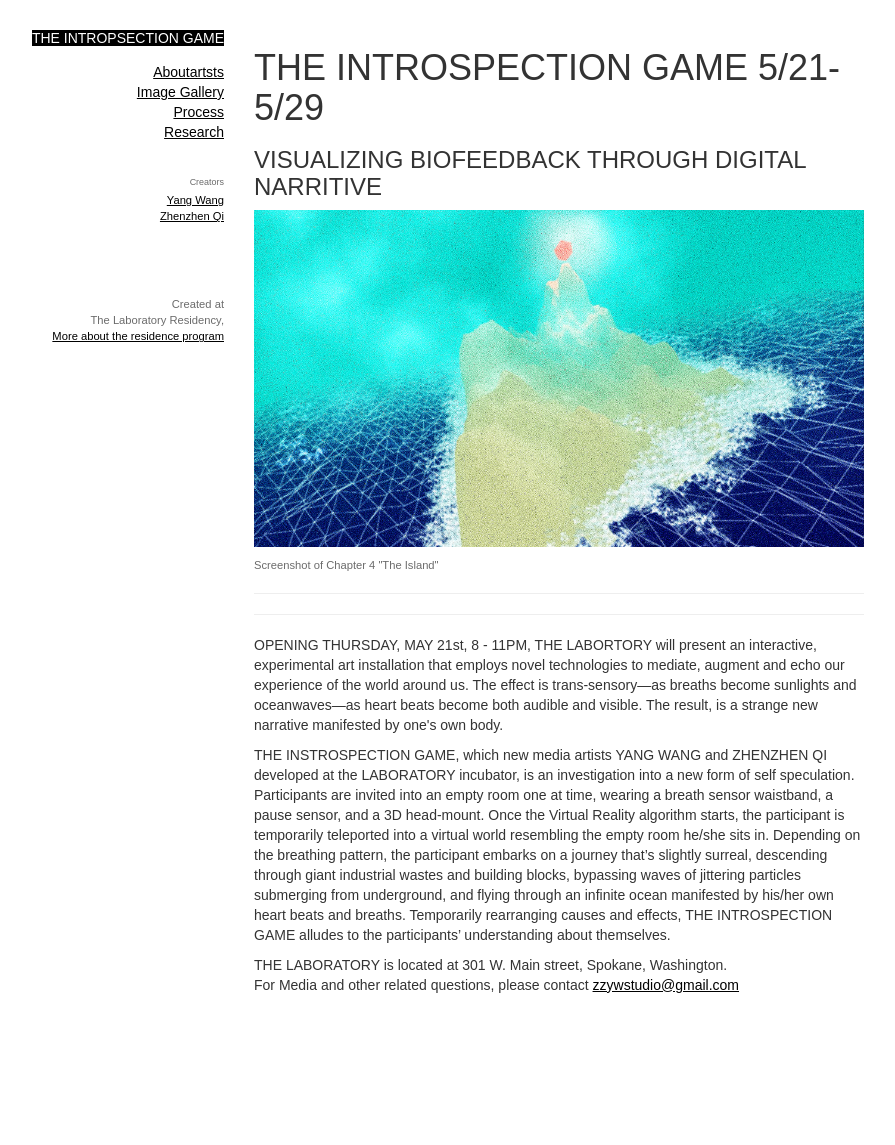
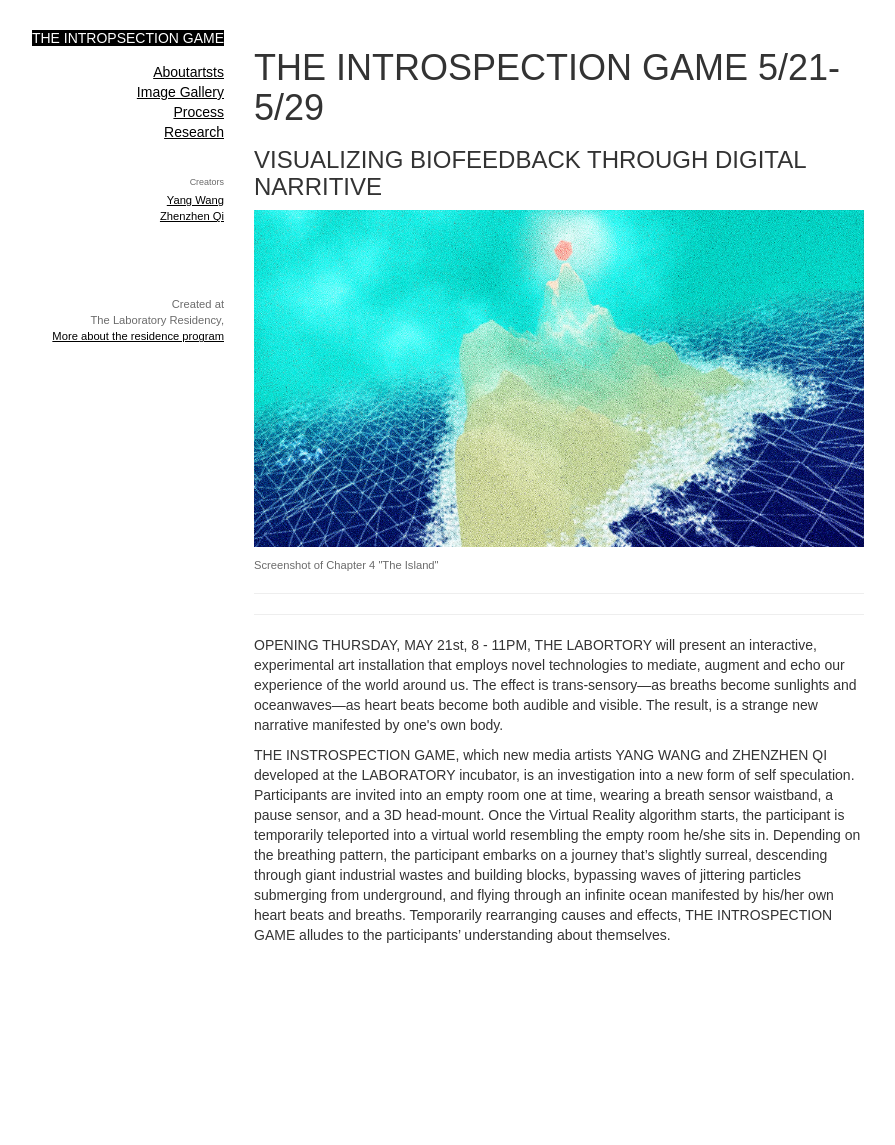
Before and after one commit to ZZYW/TheIntrospectionGame, a Jekyll site: the page built from index.html, in a window 1280 px wide. Shown: the whole page, without its empty margins (81-976 px from the left). Built offline with Jekyll 4.4.1, drawn with Linux system fonts in a browser that asks for light colours; nearby versions of some CDN libraries; after the commit the page ends 1095 px from its top, so only the background shows below that.

Commit message:
home page

```diff
--- a/index.html
+++ b/index.html
@@ -13,7 +13,3 @@ layout: default
 <p>OPENING THURSDAY, MAY 21st, 8 - 11PM, THE LABORTORY will present an interactive, experimental art installation that employs novel technologies to mediate, augment and echo our experience of the world around us. The effect is trans-sensory—as breaths become sunlights and oceanwaves—as heart beats become both audible and visible. The result, is a strange new narrative manifested by one's own body.</p>
 
 <p>THE INSTROSPECTION GAME, which new media artists YANG WANG and ZHENZHEN QI developed at the LABORATORY incubator, is an investigation into a new form of self speculation. Participants are invited into an empty room one at time, wearing a breath sensor waistband, a pause sensor, and a 3D head-mount. Once the Virtual Reality algorithm starts, the participant is temporarily teleported into a virtual world resembling the empty room he/she sits in. Depending on the breathing pattern, the participant embarks on a journey that’s slightly surreal, descending through giant industrial wastes and building blocks, bypassing waves of jittering particles submerging from underground, and flying through an infinite ocean manifested by his/her own heart beats and breaths. Temporarily rearranging causes and effects, THE INTROSPECTION GAME alludes to the participants’ understanding about themselves.</p>
-
-<p>THE LABORATORY is located at 301 W. Main street, Spokane, Washington.<br>
-For Media and other related questions, please contact <a href="mailto:zzywstudio@gmail.com">zzywstudio@gmail.com</a>
-</p>
```
